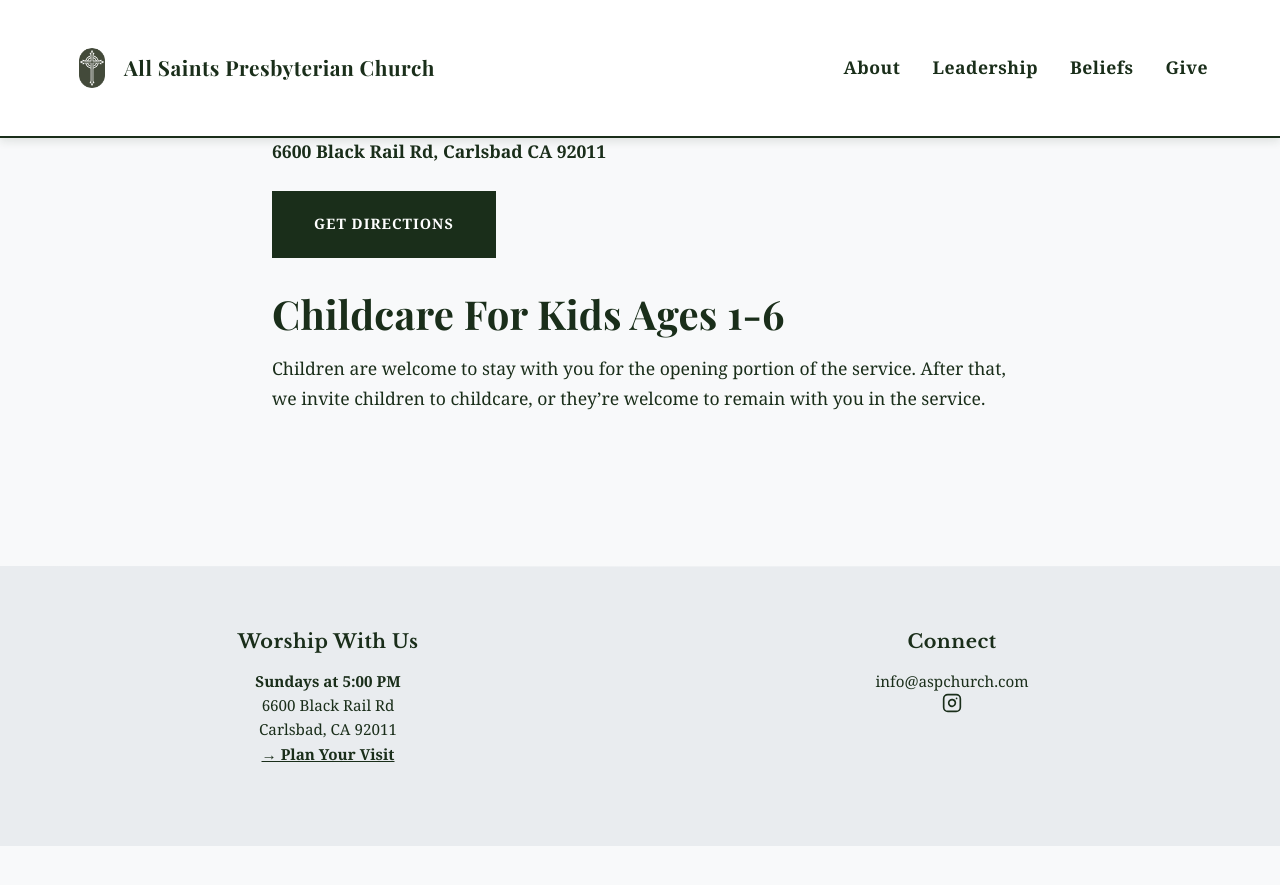
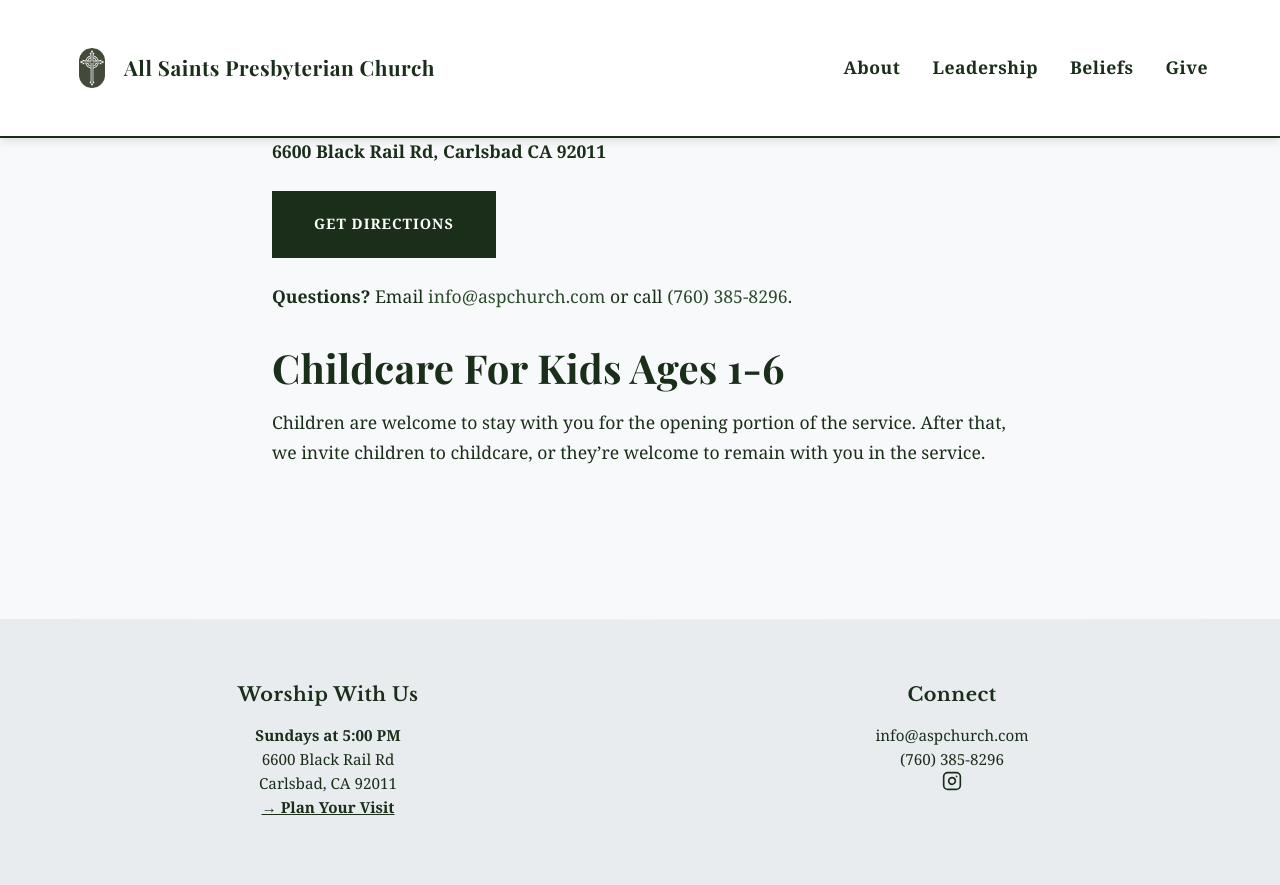
Before and after one commit to aspchurch/website, a Jekyll site: the page built from _pages/plan-your-visit.md, in a window 1280 px wide and 900 px high, scrolled down 509 px. Shown: the top 885 px of the window. Built offline with Jekyll 4.4.1, drawn with Linux system fonts in a browser that asks for light colours; before the commit the page ends 1355 px from its top, so only the background shows below that; some of the changed lines change nothing that is shown.

Commit message:
Added site-links; improved local SEO

```diff
--- a/_config.yml
+++ b/_config.yml
@@ -1,6 +1,6 @@
 # Site settings
 title: "All Saints Presbyterian Church"
-description: "We exists to be a church and a people formed by the gospel of Jesus Christ"
+description: "We exist to be a church and a people formed by the gospel of Jesus Christ"
 #description: "A new church plant serving North County San Diego"
 url: "https://www.aspchurch.com"
 baseurl: ""
@@ -8,7 +8,7 @@
 # Church information
 church:
   name: "All Saints Presbyterian Church"
-  tagline: "We exists to be a church and a people formed by the gospel of Jesus Christ"
+  tagline: "We exist to be a church and a people formed by the gospel of Jesus Christ"
   location: "Carlsbad, North County San Diego"
 
 # Performance & Optimization Settings
--- a/_layouts/default.html
+++ b/_layouts/default.html
@@ -41,7 +41,8 @@
         "@context": "https://schema.org",
         "@type": "Church",
         "name": "All Saints Presbyterian Church",
-        "description": "A new church plant serving North County San Diego",
+        "description": "{{ site.description }}",
+        "image": "{{ '/assets/images/og-image.png' | absolute_url }}",
         "address": {
             "@type": "PostalAddress",
             "streetAddress": "6600 Black Rail Rd",
@@ -52,14 +53,17 @@
         },
         "geo": {
             "@type": "GeoCoordinates",
-            "latitude": 33.1445,
-            "longitude": -117.2862
+            "latitude": 33.1131188,
+            "longitude": -117.2872516
         },
-        "telephone": "",
+        "telephone": "+17603858296",
         "url": "{{ site.url }}{{ site.baseurl }}",
-        "sameAs": [],
+        "sameAs": [
+            "https://www.instagram.com/allsaintspresbyterianchurch/",
+            "https://www.google.com/maps/place/All+Saints+Presbyterian+Church/@33.1131188,-117.2872516,17z/data=!3m1!4b1!4m6!3m5!1s0x80dc73c2a9c0054b:0x3deed9dbd5072620!8m2!3d33.1131188!4d-117.2872516!16s%2Fg%2F11z0vbw63z"
+        ],
         "openingHours": "Su 17:00-18:30",
-        "hasOfferingCatalogue": {
+        "hasOfferCatalog": {
             "@type": "OfferCatalog",
             "name": "Church Services",
             "itemListElement": [
@@ -73,6 +77,69 @@
                 }
             ]
         }
+    }
+    </script>
+
+    <!-- WebSite structured data (helps Google generate sitelinks) -->
+    <script type="application/ld+json">
+    {
+        "@context": "https://schema.org",
+        "@type": "WebSite",
+        "name": "{{ site.church.name }}",
+        "url": "{{ site.url }}{{ site.baseurl }}"
+    }
+    </script>
+
+    <!-- SiteNavigationElement structured data (signals key pages to Google) -->
+    <script type="application/ld+json">
+    {
+        "@context": "https://schema.org",
+        "@type": "ItemList",
+        "name": "Site Navigation",
+        "itemListElement": [
+            {
+                "@type": "SiteNavigationElement",
+                "position": 1,
+                "name": "About Us",
+                "description": "Learn about our church plant in Carlsbad, North County San Diego. Reformed worship, biblical teaching, and community fellowship.",
+                "url": "{{ site.url }}{{ site.baseurl }}/about/"
+            },
+            {
+                "@type": "SiteNavigationElement",
+                "position": 2,
+                "name": "Leadership",
+                "description": "Meet Pastor Connor Underseth and the leadership team at All Saints Presbyterian Church.",
+                "url": "{{ site.url }}{{ site.baseurl }}/leadership/"
+            },
+            {
+                "@type": "SiteNavigationElement",
+                "position": 3,
+                "name": "What We Believe",
+                "description": "Westminster Confession beliefs at All Saints Presbyterian Church. Our biblical foundation and reformed theology.",
+                "url": "{{ site.url }}{{ site.baseurl }}/what-we-believe/"
+            },
+            {
+                "@type": "SiteNavigationElement",
+                "position": 4,
+                "name": "Plan Your Visit",
+                "description": "Service time, location, childcare info, and directions for visiting us in Carlsbad, CA.",
+                "url": "{{ site.url }}{{ site.baseurl }}/plan-your-visit/"
+            },
+            {
+                "@type": "SiteNavigationElement",
+                "position": 5,
+                "name": "Vision and Values",
+                "description": "Our gospel-centered vision and values. Biblical ministry, reformed worship, and covenant community.",
+                "url": "{{ site.url }}{{ site.baseurl }}/vision-and-values/"
+            },
+            {
+                "@type": "SiteNavigationElement",
+                "position": 6,
+                "name": "Give",
+                "description": "Support All Saints Presbyterian Church's gospel mission in Carlsbad and North County San Diego.",
+                "url": "{{ site.url }}{{ site.baseurl }}/give/"
+            }
+        ]
     }
     </script>
 
@@ -184,6 +251,7 @@
                     <h4 class="footer-title">Connect</h4>
                     <p class="footer-info">
                         <a href="mailto:info@aspchurch.com" class="footer-link">info@aspchurch.com</a><br>
+                        <a href="tel:+17603858296" class="footer-link">(760) 385-8296</a><br>
                         <a href="https://www.instagram.com/allsaintspresbyterianchurch/" target="_blank" rel="noopener noreferrer" class="footer-link footer-social-link" aria-label="Instagram">
                             <svg class="footer-icon" xmlns="http://www.w3.org/2000/svg" width="20" height="20" viewBox="0 0 24 24" fill="none" stroke="currentColor" stroke-width="2" stroke-linecap="round" stroke-linejoin="round">
                                 <rect x="2" y="2" width="20" height="20" rx="5" ry="5"></rect>
--- a/_layouts/page.html
+++ b/_layouts/page.html
@@ -1,6 +1,29 @@
 ---
 layout: default
 ---
+
+{% if page.title %}
+<script type="application/ld+json">
+{
+    "@context": "https://schema.org",
+    "@type": "BreadcrumbList",
+    "itemListElement": [
+        {
+            "@type": "ListItem",
+            "position": 1,
+            "name": "Home",
+            "item": "{{ site.url }}{{ site.baseurl }}/"
+        },
+        {
+            "@type": "ListItem",
+            "position": 2,
+            "name": "{{ page.title }}",
+            "item": "{{ page.url | absolute_url }}"
+        }
+    ]
+}
+</script>
+{% endif %}
 
 {% if page.title %}
 <section class="page-hero">
--- a/_pages/plan-your-visit.md
+++ b/_pages/plan-your-visit.md
@@ -4,6 +4,45 @@
 description: "Service time, location, childcare info, and directions for visiting All Saints Presbyterian Church in Carlsbad, CA."
 permalink: /plan-your-visit/
 ---
+
+<script type="application/ld+json">
+{
+    "@context": "https://schema.org",
+    "@type": "Event",
+    "name": "Sunday Worship Service",
+    "description": "Weekly Sunday worship service at All Saints Presbyterian Church. Biblical preaching, reformed liturgy, and childcare for ages 1-6.",
+    "startDate": "2025-03-01T17:00:00-07:00",
+    "endDate": "2025-03-01T18:15:00-07:00",
+    "eventSchedule": {
+        "@type": "Schedule",
+        "byDay": "https://schema.org/Sunday",
+        "startTime": "17:00:00",
+        "endTime": "18:15:00",
+        "scheduleTimezone": "America/Los_Angeles",
+        "repeatFrequency": "P1W"
+    },
+    "eventAttendanceMode": "https://schema.org/OfflineEventAttendanceMode",
+    "eventStatus": "https://schema.org/EventScheduled",
+    "location": {
+        "@type": "Place",
+        "name": "Redeemer By The Sea Lutheran Church",
+        "address": {
+            "@type": "PostalAddress",
+            "streetAddress": "6600 Black Rail Rd",
+            "addressLocality": "Carlsbad",
+            "addressRegion": "CA",
+            "postalCode": "92011",
+            "addressCountry": "US"
+        }
+    },
+    "organizer": {
+        "@type": "Church",
+        "name": "All Saints Presbyterian Church",
+        "url": "https://www.aspchurch.com"
+    },
+    "isAccessibleForFree": true
+}
+</script>
 
 # {{ site.data.service.service.title }}
 
@@ -19,6 +58,8 @@
   <a href="https://www.google.com/maps/dir/?api=1&destination={{ site.data.service.service.location.address | url_encode }}" target="_blank" rel="noopener noreferrer" class="btn btn-primary">Get Directions</a>
 </p>
 
+**Questions?** Email [info@aspchurch.com](mailto:info@aspchurch.com) or call [(760) 385-8296](tel:+17603858296).
+
 {% if site.data.service.childcare.available %}
 ## {{ site.data.service.childcare.title }}
 
```
Also changed, not shown: README.md.
